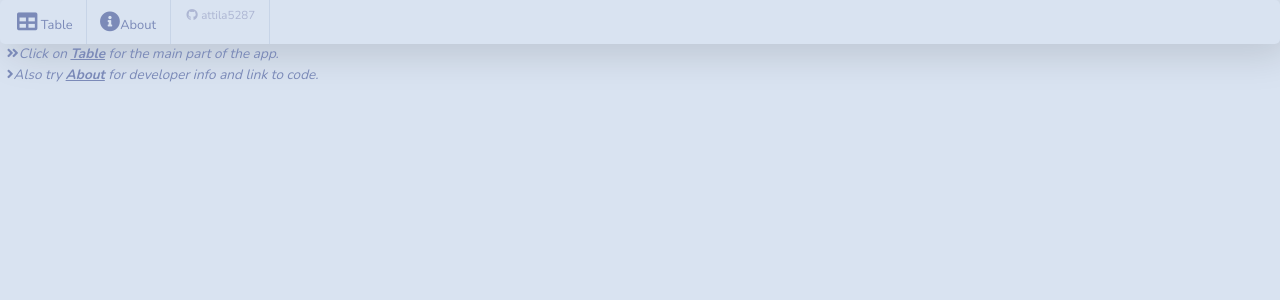
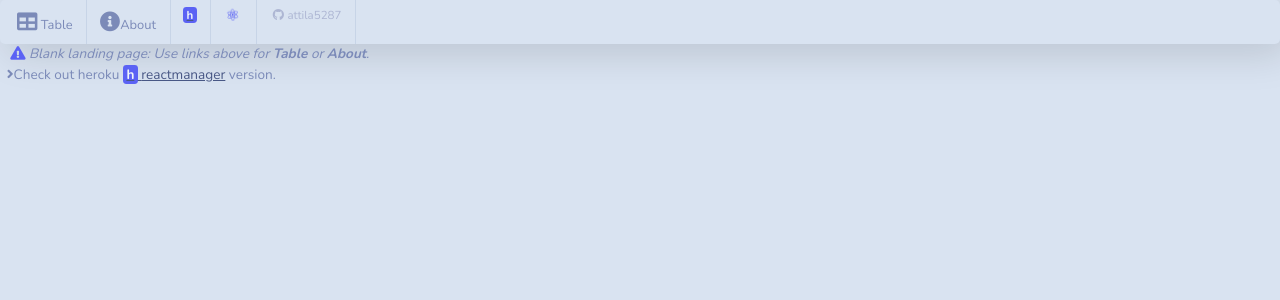
Before and after one commit to attila5287/reactemployee, a React (Create React App) app: page / in a window 1280 px wide. Shown: the top 300 px of the page. Built offline with nearby package versions, Linux system fonts and the light colour scheme.

Commit message:
try heroku link on nav

```diff
--- a/src/components/NavTabs.js
+++ b/src/components/NavTabs.js
@@ -14,7 +14,9 @@ function NavTabs() {
 					<Link
 						to='/table'
 						className={
-							location.pathname === '/table' ? 'nav-link active bg-info' : 'nav-link'
+							location.pathname === '/table'
+								? 'nav-link active bg-info'
+								: 'nav-link'
 						}
 					>
 						<i className='fas fa-table mx-1'></i>
@@ -26,40 +28,47 @@ function NavTabs() {
 					<Link
 						to='/about'
 						className={
-              location.pathname === '/about'
-              ? 'nav-link active bg-info'
-              : 'nav-link'
+							location.pathname === '/about'
+								? 'nav-link active bg-info'
+								: 'nav-link'
 						}
 					>
 						<i className='fas fa-info-circle'></i>
-            <span className='text-md'>About</span>
+						<span className='text-md'>About</span>
 					</Link>
+				</li>
+				<li className='nav-item nav-link align-items-center'>
+					<a href='https://reactmanager.herokuapp.com'>
+						<span className='text-light bg-info py-0 px-1 rounded-lg'>
+							<b>h</b>
+            </span>
+					</a>
+				</li>
+				<li className='nav-item nav-link disabled align-items-center'>
+					<i className='fab fa-react fa-spin text-info mx-1'></i>
+					<span className='text-sm'></span>
 				</li>
 				<li className='nav-item nav-link disabled align-items-center'>
 					<i className='fab fa-github mx-1'></i>
 					<span className='text-sm'>attila5287</span>
 				</li>
 			</ul>
-      <p className='mx-2 mb-0'>
-        <span className="fas fa-angle-double-right"></span>
+			<p className='mx-2 mb-0'>
+				<span className='fas fa-exclamation-triangle text-info mx-1'></span>
 				<i>
-					Click on{' '}
-					<u>
-						{' '}
-						<b>Table</b>
-					</u>{' '}
-					for the main part of the app.
+					Blank landing page: Use links above for <b>Table</b> or <b> About</b>.
 				</i>
 			</p>
 			<p className='mx-2 mb-0'>
-        <span className="fas fa-angle-right"></span>
-				<i>
-					Also try{' '}
-					<u>
-						<b>About</b>
-					</u>{' '}
-					for developer info and link to code.
-				</i>
+				<span className='fas fa-angle-right'></span>
+				Check out heroku{' '}
+				<a href='https://reactmanager.herokuapp.com'>
+					<span className='text-light bg-info py-0 px-1 rounded-lg'>
+						<b>h</b>
+					</span>{' '}
+					reactmanager
+				</a>{' '}
+				version.
 			</p>
 		</header>
 	);
--- a/src/index.css
+++ b/src/index.css
@@ -86,6 +86,9 @@ a.post-title:focus {
   border-radius: 50% 50% 50% 50%;
 }
 
+.rounded-lg {
+  border-radius: 0.25rem;
+}
 .rounded-xl {
   border-radius: 0.5rem;
 }
```
